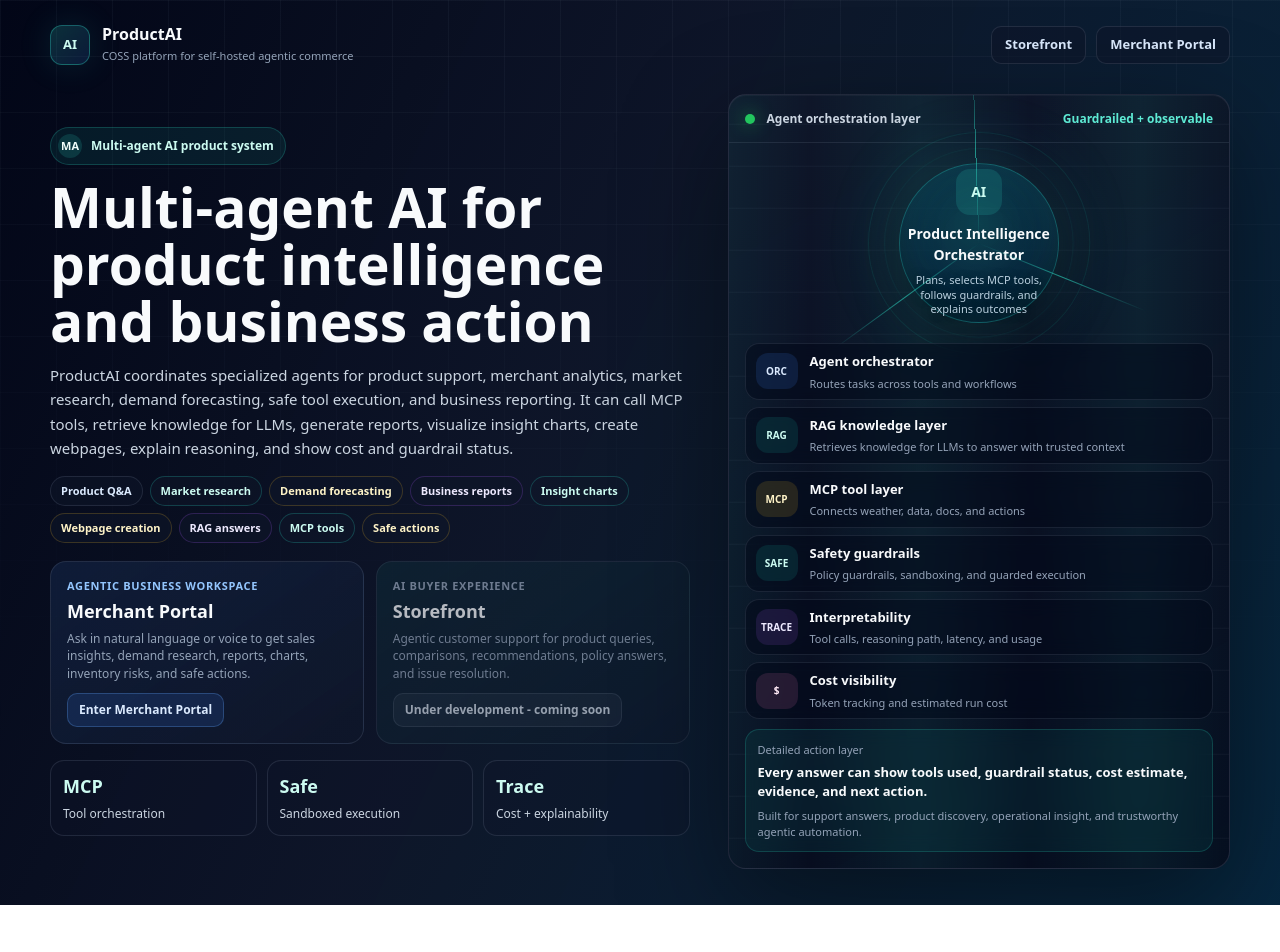
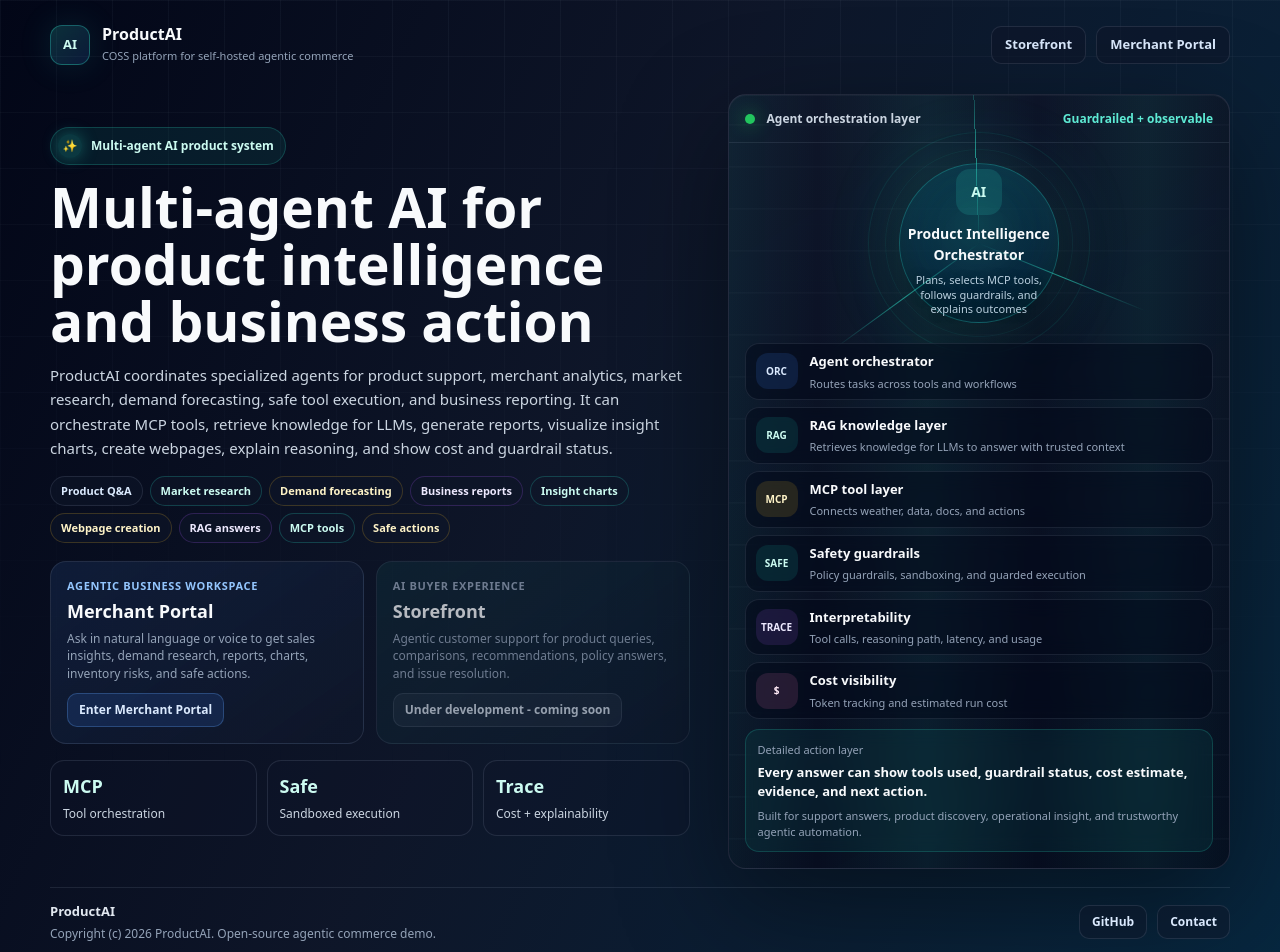
Before and after one commit to badhon1512/DevAnalystAgent, a Next.js app in the folder frontend/: page / in a window 1280 px wide. Shown: the top 952 px of the page. Before the commit the page ends 905 px from the top, so only its background shows below. Built offline with nearby package versions, Linux system fonts and the light colour scheme.

Commit message:
Refine ProductAI branding and agent role docs

```diff
--- a/frontend/app/globals.css
+++ b/frontend/app/globals.css
@@ -1696,7 +1696,7 @@ body {
 
 .landingPage {
   min-height: 100vh;
-  overflow: hidden;
+  overflow-x: hidden;
   position: relative;
   padding: 18px 24px;
   background:
@@ -1717,7 +1717,8 @@ body {
 }
 
 .landingNav,
-.landingHero {
+.landingHero,
+.landingFooter {
   position: relative;
   z-index: 1;
   width: min(1180px, 100%);
@@ -1831,8 +1832,9 @@ body {
   border-radius: 999px;
   background: rgba(45, 212, 191, 0.16);
   color: #f0fdfa;
-  font-size: 11px;
+  font-size: 12px;
   font-weight: 900;
+  box-shadow: 0 0 16px rgba(45, 212, 191, 0.34);
 }
 
 .landingCopy h1 {
@@ -2275,6 +2277,54 @@ body {
   margin-top: 5px;
   font-size: 13px;
   line-height: 1.45;
+}
+
+.landingFooter {
+  min-height: 58px;
+  display: flex;
+  align-items: center;
+  justify-content: space-between;
+  gap: 18px;
+  border-top: 1px solid rgba(148, 163, 184, 0.14);
+  color: #94a3b8;
+  padding: 14px 0 4px;
+}
+
+.landingFooter strong {
+  display: block;
+  color: #e2e8f0;
+  font-size: 13px;
+}
+
+.landingFooter span {
+  display: block;
+  margin-top: 3px;
+  font-size: 12px;
+}
+
+.landingFooterLinks {
+  display: flex;
+  gap: 10px;
+  flex-wrap: wrap;
+}
+
+.landingFooterLinks a {
+  min-height: 34px;
+  display: inline-flex;
+  align-items: center;
+  border: 1px solid rgba(148, 163, 184, 0.16);
+  border-radius: 10px;
+  background: rgba(15, 23, 42, 0.48);
+  color: #dbeafe;
+  font-size: 12px;
+  font-weight: 800;
+  padding: 0 12px;
+  text-decoration: none;
+}
+
+.landingFooterLinks a:hover {
+  border-color: rgba(45, 212, 191, 0.34);
+  color: #ccfbf1;
 }
 
 @keyframes landingScan {
@@ -2814,6 +2864,11 @@ body {
     grid-template-columns: 1fr;
   }
 
+  .landingFooter {
+    align-items: flex-start;
+    flex-direction: column;
+  }
+
   .landingPreview {
     min-height: auto;
   }
--- a/frontend/app/page.tsx
+++ b/frontend/app/page.tsx
@@ -29,14 +29,14 @@ export default function Page() {
       <section className="landingHero" aria-labelledby="landing-title">
         <div className="landingCopy">
           <div className="landingBadge">
-            <span>MA</span>
+            <span aria-hidden="true">✨</span>
             Multi-agent AI product system
           </div>
           <h1 id="landing-title">Multi-agent AI for product intelligence and business action</h1>
           <p>
             ProductAI coordinates specialized agents for product support, merchant analytics,
             market research, demand forecasting, safe tool execution, and business reporting.
-            It can call MCP tools, retrieve knowledge for LLMs, generate reports, visualize
+            It can orchestrate MCP tools, retrieve knowledge for LLMs, generate reports, visualize
             insight charts, create webpages, explain reasoning, and show cost and guardrail status.
           </p>
 
@@ -122,6 +122,21 @@ export default function Page() {
           </div>
         </div>
       </section>
+
+      <footer className="landingFooter">
+        <div>
+          <strong>ProductAI</strong>
+          <span>Copyright (c) 2026 ProductAI. Open-source agentic commerce demo.</span>
+        </div>
+        <div className="landingFooterLinks">
+          <a href="https://github.com/badhon1512/DevAnalystAgent" target="_blank" rel="noreferrer">
+            GitHub
+          </a>
+          <a href="https://github.com/badhon1512" target="_blank" rel="noreferrer">
+            Contact
+          </a>
+        </div>
+      </footer>
     </main>
   );
 }
--- a/frontend/components/Chat.tsx
+++ b/frontend/components/Chat.tsx
@@ -378,7 +378,7 @@ export default function Chat() {
           {loading && (
             <div className="msgRow msgRowAssistant">
               <div className="bubble bubbleAssistant">
-                <div className="bubbleContent">Typing...</div>
+                <div className="bubbleContent">✨ AI orchestrating...</div>
               </div>
             </div>
           )}
--- a/frontend/components/ChatWidget.tsx
+++ b/frontend/components/ChatWidget.tsx
@@ -410,7 +410,7 @@ export default function ChatWidget({ pageContext }: Props) {
                   fontSize: 13,
                 }}
               >
-                Thinking...
+                ✨ AI orchestrating...
               </div>
             )}
           </div>
```
Also changed, not shown: 2 other files (tests, documents, lock files or other folders).
